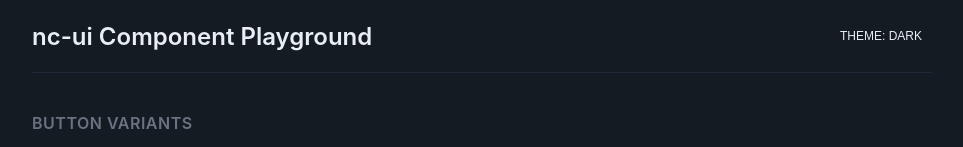
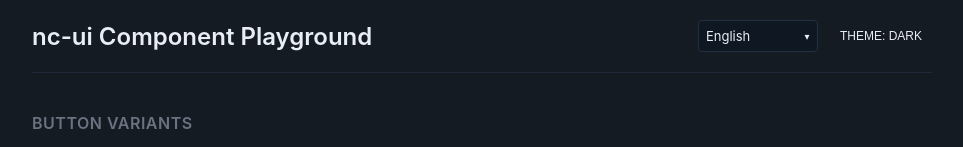
Before and after one commit to kingsimba/nc-ui, a React (Vite) app: page / in a window 1280 px wide. Shown: the top 147 px of the page, without its empty margins (158-1121 px from the left). Built offline with nearby package versions, Linux system fonts and the light colour scheme.

Commit message:
add i18n

```diff
--- a/dev/App.tsx
+++ b/dev/App.tsx
@@ -10,11 +10,13 @@ import {
     TrashButton,
     Hyperlink
 } from '../src'
+import type { SupportedLocale } from '../src'
 
 export default function App() {
     const [loading, setLoading] = useState(false)
     const [refreshing, setRefreshing] = useState(false)
     const [theme, setTheme] = useState<'dark' | 'light'>('dark')
+    const [lang, setLang] = useState<SupportedLocale>('en')
     const [checked1, setChecked1] = useState(false)
     const [checked2, setChecked2] = useState(true)
     const [checked3, setChecked3] = useState(false)
@@ -30,10 +32,25 @@ export default function App() {
         { label: 'Long Option Name Here', value: 'opt4' },
     ]
 
+    const langOptions = [
+        { label: 'English', value: 'en' },
+        { label: '中文', value: 'zh' },
+        { label: 'Deutsch', value: 'de' },
+        { label: 'ไทย', value: 'th' },
+        { label: 'Español', value: 'es' },
+    ]
+
     const toggleTheme = () => {
         const newTheme = theme === 'dark' ? 'light' : 'dark'
         setTheme(newTheme)
         document.documentElement.classList.toggle('light', newTheme === 'light')
+    }
+
+    const changeLanguage = (newLang: string | undefined) => {
+        if (newLang) {
+            setLang(newLang as SupportedLocale)
+            document.documentElement.lang = newLang
+        }
     }
 
     const simulateLoading = () => {
@@ -50,9 +67,19 @@ export default function App() {
         <div className="dev-container">
             <header className="dev-header">
                 <h1>nc-ui Component Playground</h1>
-                <Button variant="ghost" size="small" onClick={toggleTheme}>
-                    Theme: {theme}
-                </Button>
+                <div className="dev-row">
+                    <ComboBox
+                        options={langOptions}
+                        value={lang}
+                        onChange={changeLanguage}
+                        size="small"
+                        clearable={false}
+                        style={{ width: 120 }}
+                    />
+                    <Button variant="ghost" size="small" onClick={toggleTheme}>
+                        Theme: {theme}
+                    </Button>
+                </div>
             </header>
 
             <section className="dev-section">
--- a/src/components/ComboBox.tsx
+++ b/src/components/ComboBox.tsx
@@ -1,5 +1,6 @@
 import React, { useEffect, useMemo, useRef, useState } from 'react';
 import { createPortal } from 'react-dom';
+import { t } from '../lib/i18n';
 
 export type ComboBoxOption = { label: string; value: string; default?: boolean };
 
@@ -28,13 +29,9 @@ export interface ComboBoxProps {
   style?: React.CSSProperties;
   /** Additional CSS class names */
   className?: string;
-  /** Text to display for default option hint */
-  defaultText?: string;
-  /** Text to display when no results found */
-  noResultsText?: string;
 }
 
-function DropdownOption({ option, onChange, selected, small, defaultText }: { option: ComboBoxOption; onChange: (value: string) => void; selected?: boolean; small?: boolean; defaultText?: string }) {
+function DropdownOption({ option, onChange, selected, small }: { option: ComboBoxOption; onChange: (value: string) => void; selected?: boolean; small?: boolean }) {
   return (
     <div
       className={`nc-combo-dropdown-option ${small ? 'nc-small' : ''}`}
@@ -47,9 +44,9 @@ function DropdownOption({ option, onChange, selected, small, defaultText }: { op
       }}
     >
       {option.label}
-      {option.default && defaultText && (
+      {option.default && (
         <span style={{ fontSize: '0.85em', color: 'var(--nc-text-weak)', marginLeft: 6 }}>
-          ({defaultText})
+          ({t('default')})
         </span>
       )}
     </div>
@@ -64,8 +61,6 @@ function DropdownMenu({
   placement = 'bottom',
   anchorRef,
   small,
-  defaultText,
-  noResultsText = 'No results',
 }: {
   isOpen: boolean;
   options: ComboBoxOption[];
@@ -74,8 +69,6 @@ function DropdownMenu({
   placement?: 'top' | 'bottom';
   anchorRef: React.RefObject<HTMLDivElement>;
   small?: boolean;
-  defaultText?: string;
-  noResultsText?: string;
 }) {
   const [position, setPosition] = useState({ top: 0, left: 0, width: 0 });
   const [autoPlacement, setAutoPlacement] = useState<'top' | 'bottom'>(placement);
@@ -121,10 +114,10 @@ function DropdownMenu({
       }}
     >
       {options.length === 0 ? (
-        <div className={`nc-combo-dropdown-option nc-no-results ${small ? 'nc-small' : ''}`}>{noResultsText}</div>
+        <div className={`nc-combo-dropdown-option nc-no-results ${small ? 'nc-small' : ''}`}>{t('noResults')}</div>
       ) : (
         options.map((o) => (
-          <DropdownOption key={o.value} option={o} onChange={onSelect} selected={o.value === selectedValue} small={small} defaultText={defaultText} />
+          <DropdownOption key={o.value} option={o} onChange={onSelect} selected={o.value === selectedValue} small={small} />
         ))
       )}
     </div>
@@ -172,8 +165,6 @@ export function ComboBox({
   size = 'default',
   style,
   className,
-  defaultText = 'default',
-  noResultsText = 'No results',
 }: ComboBoxProps) {
   const [open, setOpen] = useState(false);
   const [query, setQuery] = useState('');
@@ -279,13 +270,13 @@ export function ComboBox({
             }}
           >
             <span className={`nc-combo-overlay-text ${isSmall ? 'nc-small' : ''}`}>{selected?.label}</span>
-            {selected?.default && <span className={`nc-combo-overlay-default ${isSmall ? 'nc-small' : ''}`}>({defaultText})</span>}
+            {selected?.default && <span className={`nc-combo-overlay-default ${isSmall ? 'nc-small' : ''}`}>({t('default')})</span>}
           </div>
         )}
         {showClearButton && <ClearButton onClick={handleClear} small={isSmall} />}
         {showToggle && <ToggleButton open={open} onClick={() => setOpen((s) => !s)} small={isSmall} />}
       </div>
-      <DropdownMenu isOpen={open} options={filtered} onSelect={handleSelect} selectedValue={value} placement={placement} anchorRef={anchorRef} small={isSmall} defaultText={defaultText} noResultsText={noResultsText} />
+      <DropdownMenu isOpen={open} options={filtered} onSelect={handleSelect} selectedValue={value} placement={placement} anchorRef={anchorRef} small={isSmall} />
     </div>
   );
 }
--- a/src/index.ts
+++ b/src/index.ts
@@ -24,5 +24,9 @@ export { CloseIcon } from './components/icons/CloseIcon'
 export type { CheckboxProps, CheckboxSize } from './components/Checkbox'
 export type { ComboBoxProps, ComboBoxOption } from './components/ComboBox'
 
+// Localization
+export { setLocale, getLocale, t } from './lib/i18n'
+export type { SupportedLocale } from './lib/i18n'
+
 // Utilities
 export { cn } from './lib/utils'
--- /dev/null
+++ b/src/lib/i18n.ts
@@ -0,0 +1,92 @@
+/**
+ * Simple built-in localization for nc-ui components.
+ * Supports: en, zh, de, th, es
+ *
+ * By default, auto-detects locale from document.documentElement.lang.
+ * Can be manually overridden with setLocale().
+ */
+
+export type SupportedLocale = 'en' | 'zh' | 'de' | 'th' | 'es';
+
+const translations: Record<SupportedLocale, Record<string, string>> = {
+    en: {
+        default: 'default',
+        noResults: 'No results',
+        close: 'Close',
+        clear: 'Clear',
+        open: 'Open',
+    },
+    zh: {
+        default: '默认',
+        noResults: '无结果',
+        close: '关闭',
+        clear: '清除',
+        open: '打开',
+    },
+    de: {
+        default: 'Standard',
+        noResults: 'Keine Ergebnisse',
+        close: 'Schließen',
+        clear: 'Löschen',
+        open: 'Öffnen',
+    },
+    th: {
+        default: 'ค่าเริ่มต้น',
+        noResults: 'ไม่พบผลลัพธ์',
+        close: 'ปิด',
+        clear: 'ล้าง',
+        open: 'เปิด',
+    },
+    es: {
+        default: 'predeterminado',
+        noResults: 'Sin resultados',
+        close: 'Cerrar',
+        clear: 'Borrar',
+        open: 'Abrir',
+    },
+};
+
+const supportedLocales: SupportedLocale[] = ['en', 'zh', 'de', 'th', 'es'];
+
+let manualLocale: SupportedLocale | null = null;
+
+/**
+ * Detect locale from document.documentElement.lang attribute.
+ * Falls back to 'en' if not supported.
+ */
+function detectLocale(): SupportedLocale {
+    if (typeof document === 'undefined') return 'en';
+
+    const htmlLang = document.documentElement.lang?.toLowerCase() || '';
+    // Match exact or prefix (e.g., 'zh-CN' -> 'zh')
+    const match = supportedLocales.find(
+        (loc) => htmlLang === loc || htmlLang.startsWith(loc + '-')
+    );
+    return match ?? 'en';
+}
+
+/**
+ * Set the locale for nc-ui components manually.
+ * Pass `null` to use auto-detection from HTML lang attribute.
+ * @param locale - One of: 'en', 'zh', 'de', 'th', 'es', or null for auto
+ */
+export function setLocale(locale: SupportedLocale | null): void {
+    manualLocale = locale;
+}
+
+/**
+ * Get the current locale.
+ * Returns manual locale if set, otherwise detects from HTML lang.
+ */
+export function getLocale(): SupportedLocale {
+    return manualLocale ?? detectLocale();
+}
+
+/**
+ * Get a translated string by key.
+ * Falls back to English if key not found.
+ */
+export function t(key: string): string {
+    const locale = getLocale();
+    return translations[locale]?.[key] ?? translations.en[key] ?? key;
+}
```
Also changed, not shown: 1 other file (tests, documents, lock files or other folders).
